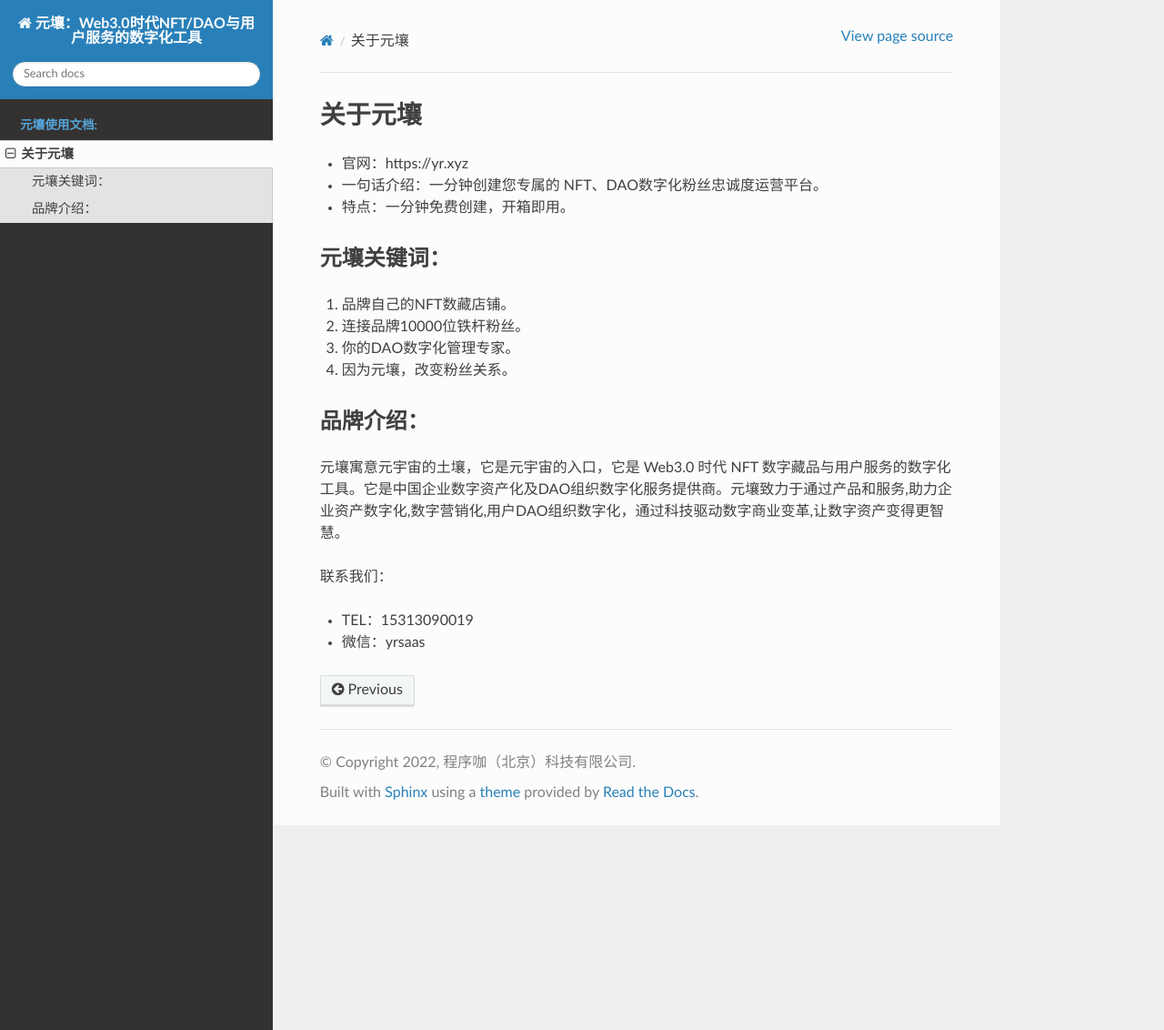
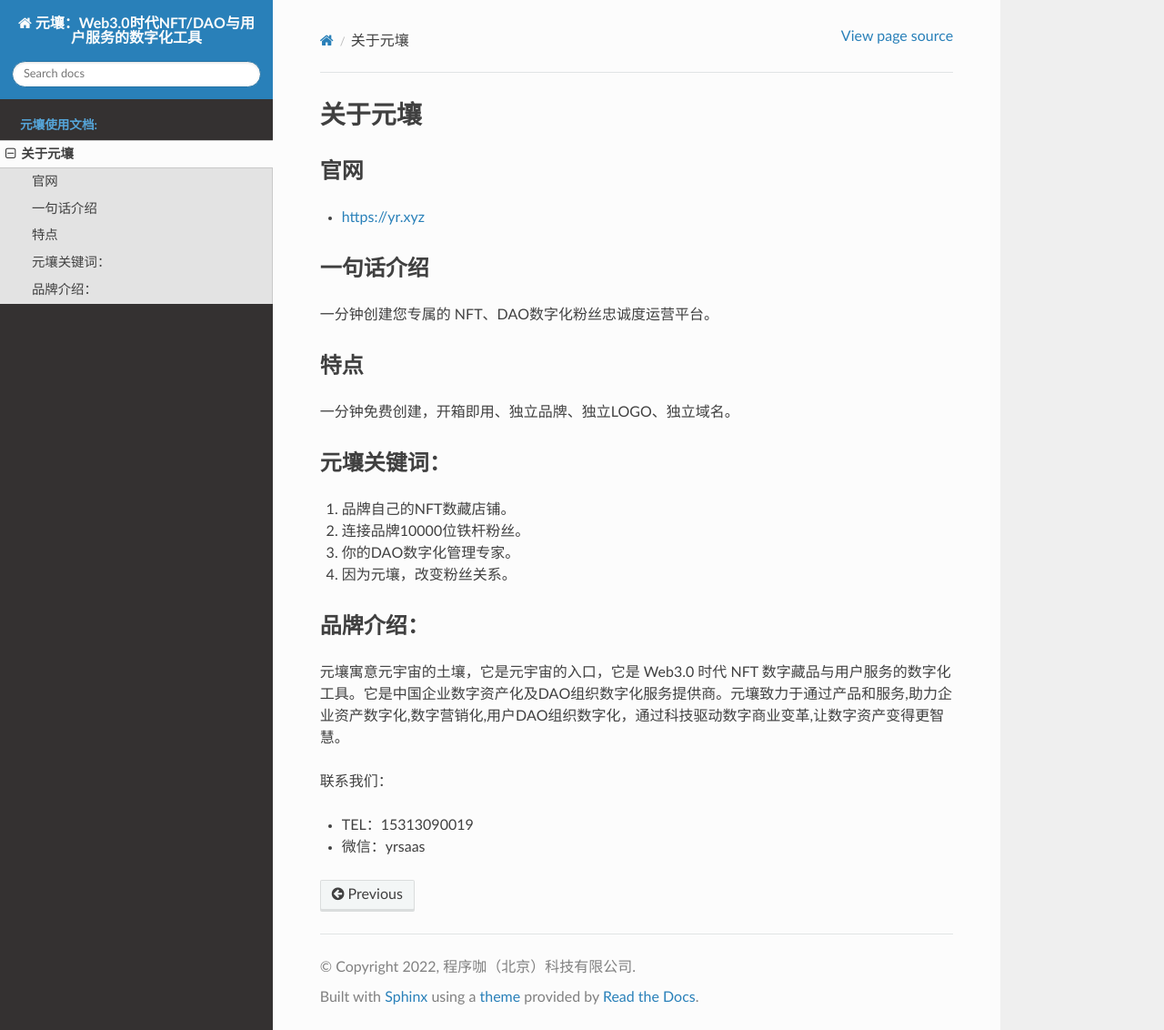
Before and after one commit to liyuechun/yuanrangdoc, a Sphinx documentation site: the page built from docs/source/001yuanrang-introduce.md, in a window 1280 px wide and 1132 px high. Shown: the whole window at 91% size. Built offline with Sphinx 7.4.7 and the Read the Docs theme 2.0.0, drawn with Linux system fonts in a browser that asks for light colours.

Commit message:
增加元壤介绍

```diff
--- a/docs/source/001yuanrang-introduce.md
+++ b/docs/source/001yuanrang-introduce.md
@@ -1,10 +1,13 @@
 # 关于元壤
 
-- 官网：https://yr.xyz
+### 官网
+- [https://yr.xyz](https://yr.xyz)
 
-- 一句话介绍：一分钟创建您专属的 NFT、DAO数字化粉丝忠诚度运营平台。
+### 一句话介绍
+一分钟创建您专属的 NFT、DAO数字化粉丝忠诚度运营平台。
 
-- 特点：一分钟免费创建，开箱即用。
+### 特点
+一分钟免费创建，开箱即用、独立品牌、独立LOGO、独立域名。
 
 ### 元壤关键词：
 1. 品牌自己的NFT数藏店铺。
```
